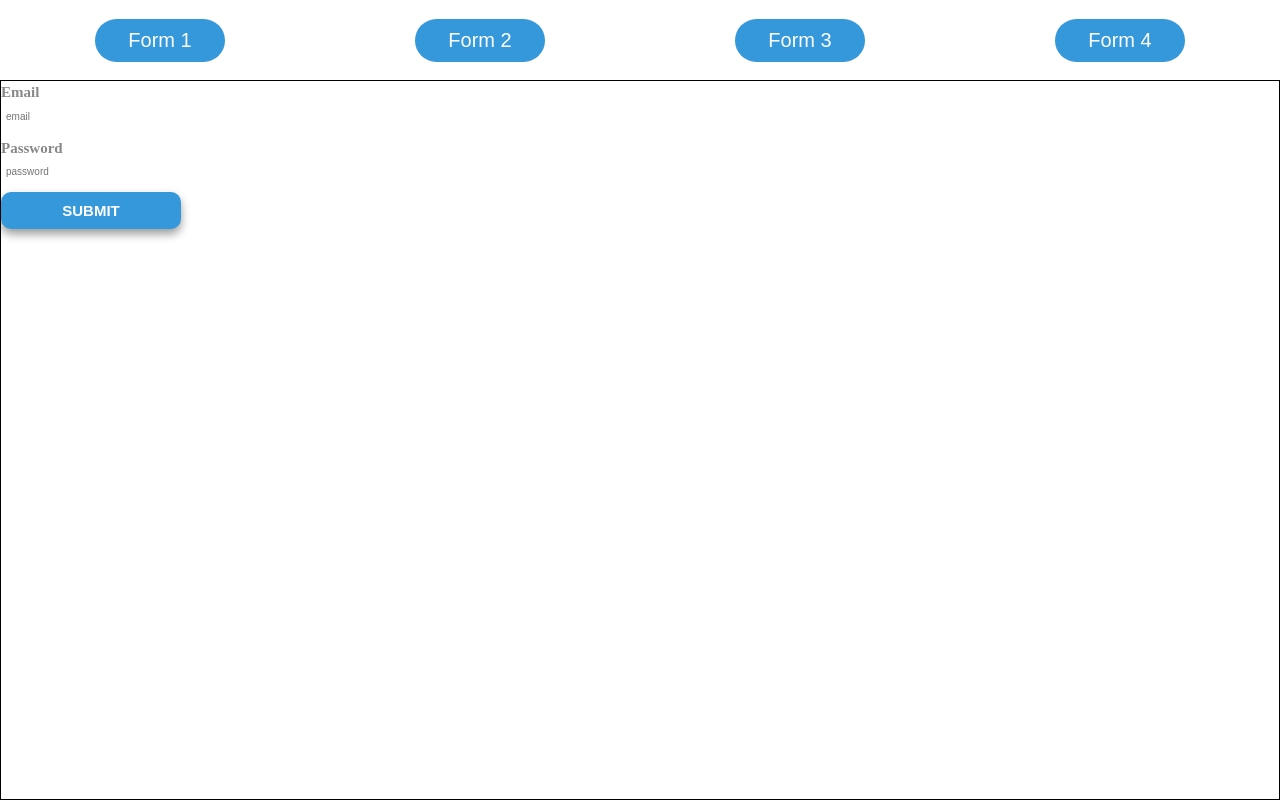
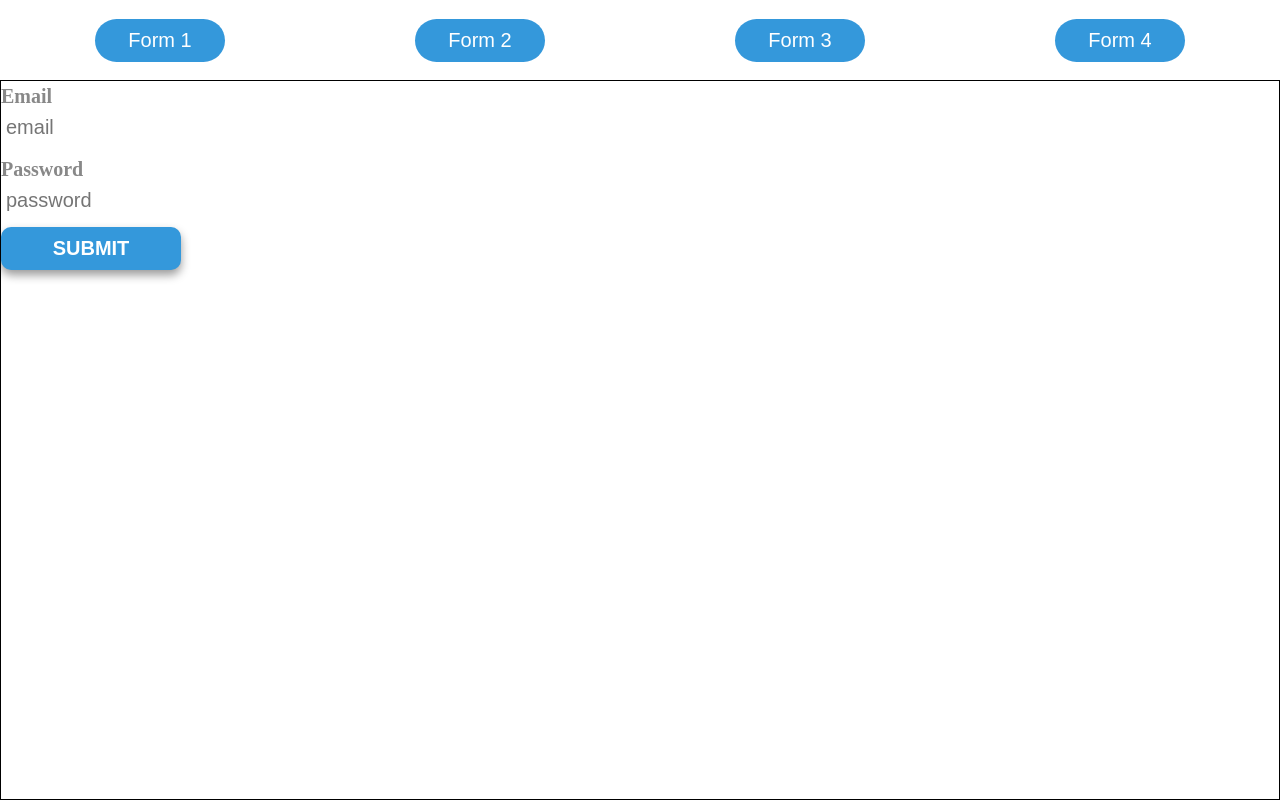
Before and after one commit to NicolasBrinkhus/StyledComponents, a React (Create React App) app: page /forms in a window 1280 px wide. Built offline with nearby package versions, Linux system fonts and the light colour scheme.

Commit message:
styles fixes

```diff
--- a/src/components/Forms/FormStyles/FormStyle1.js
+++ b/src/components/Forms/FormStyles/FormStyle1.js
@@ -13,7 +13,7 @@
 
 const FormStyle1 = styled.form`
   background: transparent;
-  font-size: 1.5rem;
+  font-size: 2rem;
   line-height: 1.5;
   font-weight: 600;
   animation: ${fadeInForm} 0.3s ease-in-out;
@@ -29,7 +29,7 @@
   select {
     width: 100%;
     padding: 0.5rem;
-    font-size: 1rem;
+    font-size: 2rem;
     border: none;
     &:focus {
       outline: 0;
--- a/src/components/Forms/FormStyles/FormStyle2.js
+++ b/src/components/Forms/FormStyles/FormStyle2.js
@@ -17,7 +17,7 @@
   background: rgba(0, 0, 0, 0.02);
   border: 5px solid white;
   padding: 20px;
-  font-size: 1.5rem;
+  font-size: 2rem;
   line-height: 1.5;
   font-weight: 600;
   label {
@@ -29,7 +29,7 @@
   select {
     width: 100%;
     padding: 0.5rem;
-    font-size: 1rem;
+    font-size: 1.5rem;
     border: 1px solid black;
     &:focus {
       outline: 0;
--- a/src/components/buttonStyles/button4.js
+++ b/src/components/buttonStyles/button4.js
@@ -2,14 +2,14 @@
 
 const BTN4 = styled.button`
   position: relative;
-  width: 13rem;
+  width: 14rem;
   display: inline-block;
   outline: none;
   border: 0;
   vertical-align: middle;
   text-decoration: none;
   background: transparent;
-  padding: 0;
+  padding: 2px;
   font-size: 1.3rem;
   font-family: inherit;
   cursor: pointer;
```
